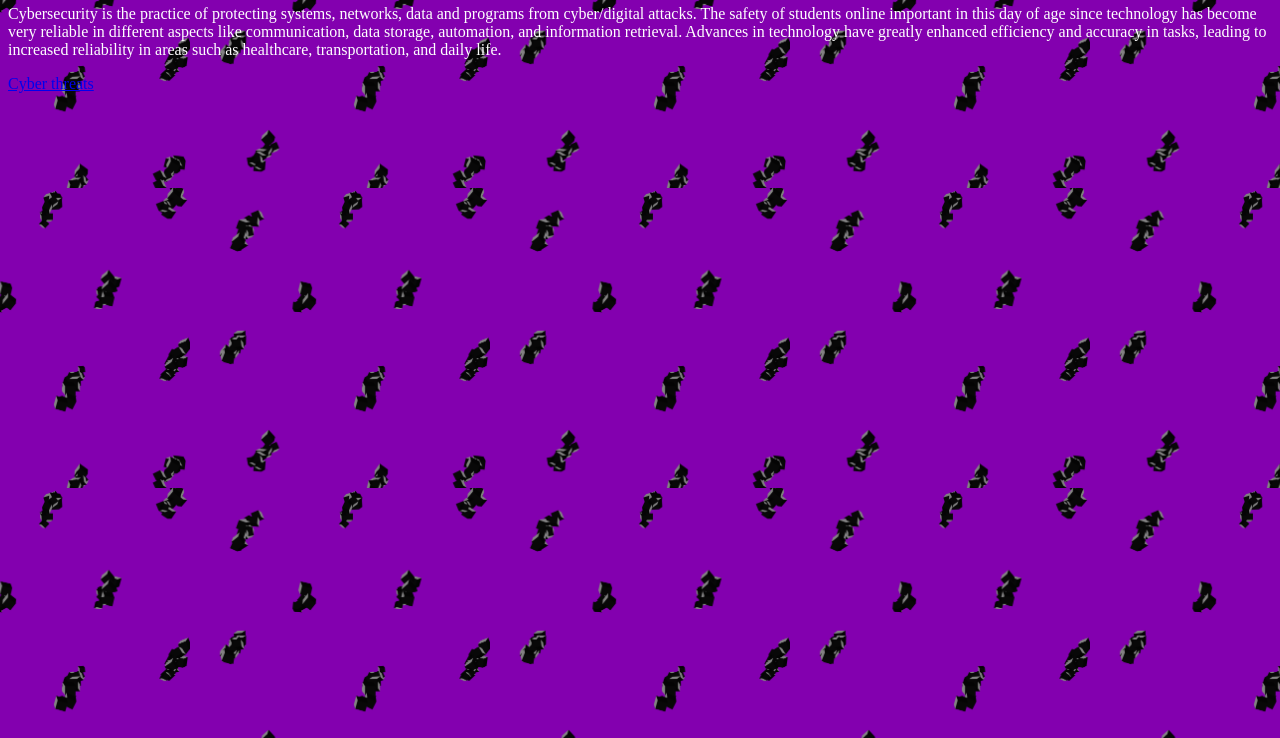
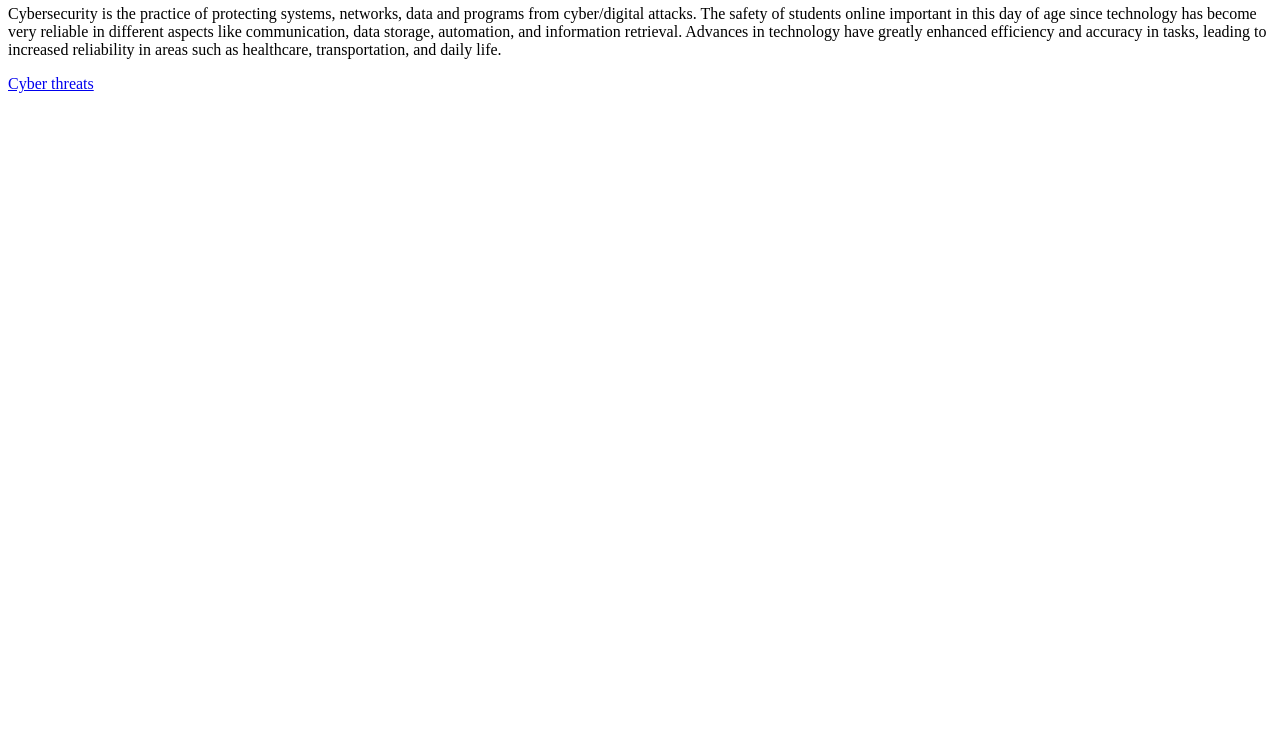
Before and after one commit to Error470RedemptionFailed/Error470RedemptionFailed.github.io, a plain HTML site: page index.html in a window 1280 px wide. Shown: the part 62-800 px from the top of the page. Drawn offline with Linux system fonts and the light colour scheme.

Commit message:
Update index.html

```diff
--- a/index.html
+++ b/index.html
@@ -3,33 +3,6 @@
 <head>
     <meta charset="UTF-8">
     <title>Cybersecurity</title>
-    <style type:"css">
-body {
-  background-image: url('Background.png');
-  background-position:center;
-  background-attachment:fixed;
-  background-size:300px 300px;
-  color:white;
-  font-family:times new roman
-}
-section p:hover{
-    border-radius:75px;
-    padding-top: 20px;
-    padding-right: 30px;
-    padding-bottom: 60px;
-    padding-left: 50px;
-    background: black;
-    border: 1px solid blue;
-    }
-.animate-fade{
-    opacity:1;
-    transition:2s;
-    }
-.animate-fade.fade-out{
-    opacity:0
-}
-
-</style>
 </head>
 <body>
     <section>
```
